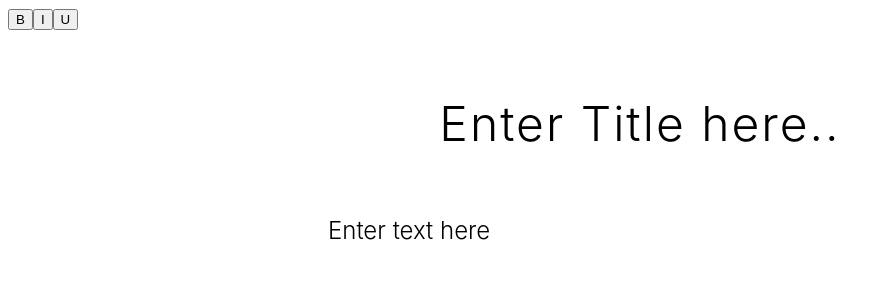
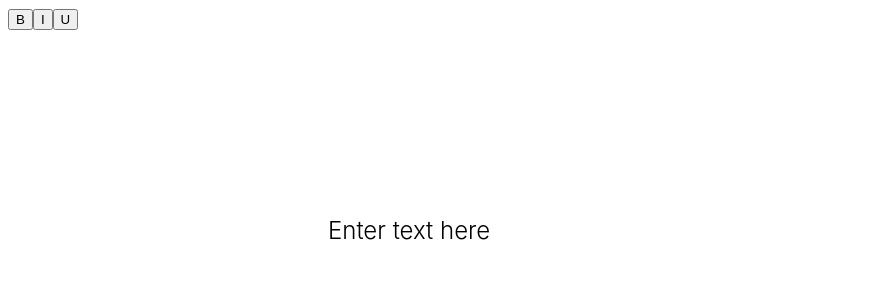
Before and after one commit to afnandraws/dotdotdot, a React (Create React App) app: page / in a window 1280 px wide. Both pictures are taken after typing "Sample", "Sample123" into the empty fields and a click on the button "Login". Shown: the top 300 px of the page, without its empty margins (0-890 px from the left). Built offline with nearby package versions, Linux system fonts and the light colour scheme.

Commit message:
small changes, considering using editor.js

```diff
--- a/src/components/TextEditor/TextEditor.js
+++ b/src/components/TextEditor/TextEditor.js
@@ -1,5 +1,5 @@
 import { useEffect, useRef, useState } from "react";
-import classes from "./TextEditor.module.css";
+import styles from "./TextEditor.module.css";
 import Toolkit from "./Toolkit/Toolkit";
 
 const TextEditor = () => {
@@ -17,24 +17,22 @@ const TextEditor = () => {
   return (
     <div>
       <Toolkit />
-      <h1
+      <div
         data-gramm="false"
         data-gramm_editor="false"
         data-enable-grammarly="false"
-        className={classes.title}
+        className={styles.title}
         suppressContentEditableWarning="true"
         contentEditable="true"
         onKeyPress={(e) => {
           e.key === "Enter" && e.preventDefault();
         }}
-      >
-        Enter Title here..
-      </h1>
+      ></div>
       <span
         data-gramm="false"
         data-gramm_editor="false"
         data-enable-grammarly="false"
-        className={classes.document}
+        className={styles.document}
         data-text="Enter text here"
         type="textarea"
         value={text}
--- a/src/components/TextEditor/TextEditor.module.css
+++ b/src/components/TextEditor/TextEditor.module.css
@@ -1,4 +1,5 @@
 .title {
+    font-size: 3rem;
     letter-spacing: 2px;
     font-weight: 300;
     text-align: center;
@@ -12,7 +13,7 @@
     white-space: nowrap;
     overflow: hidden;
     text-overflow: ellipsis;
-    max-width: 45rem;
+    max-width: 40rem;
 
     outline: none;
 
```
